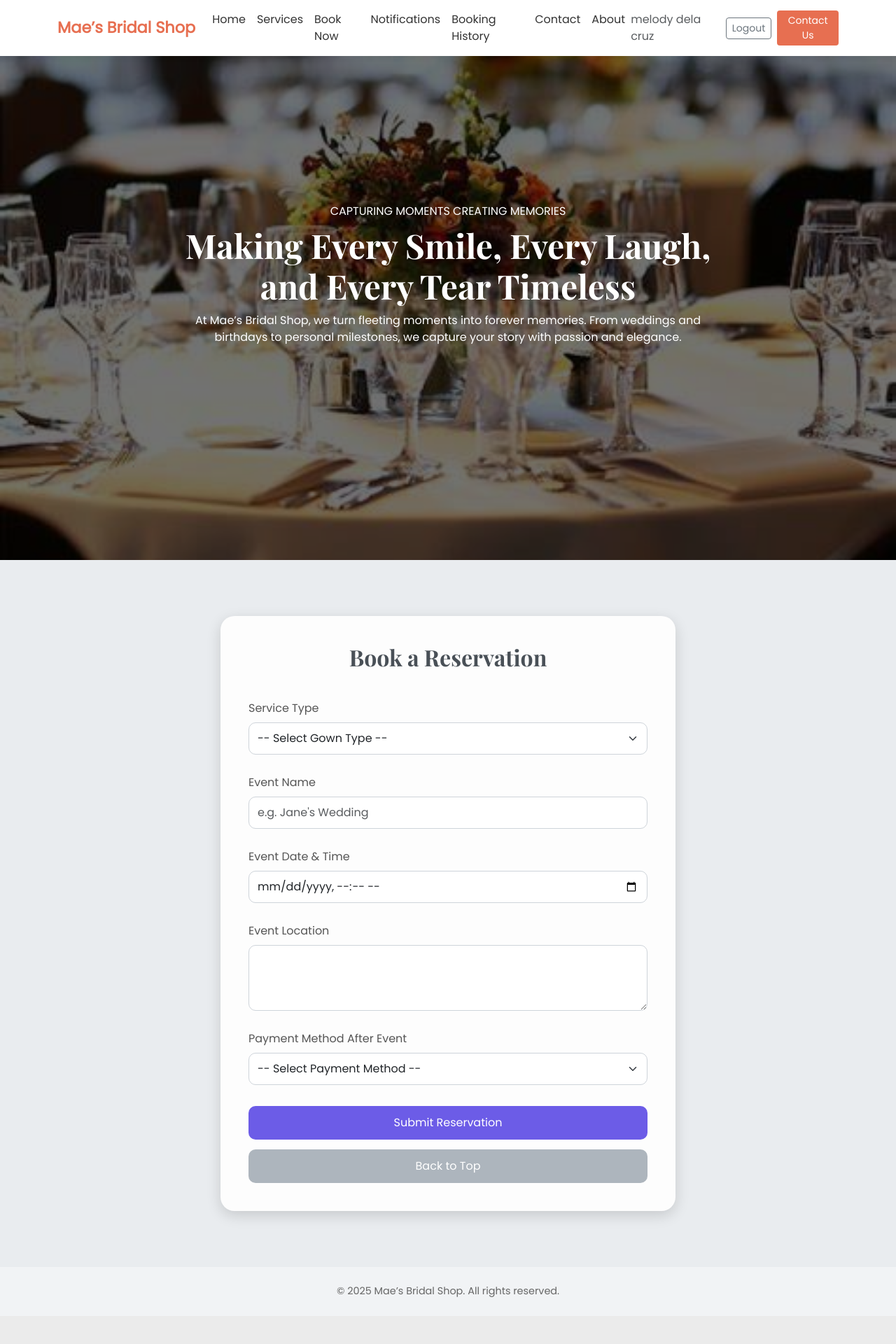
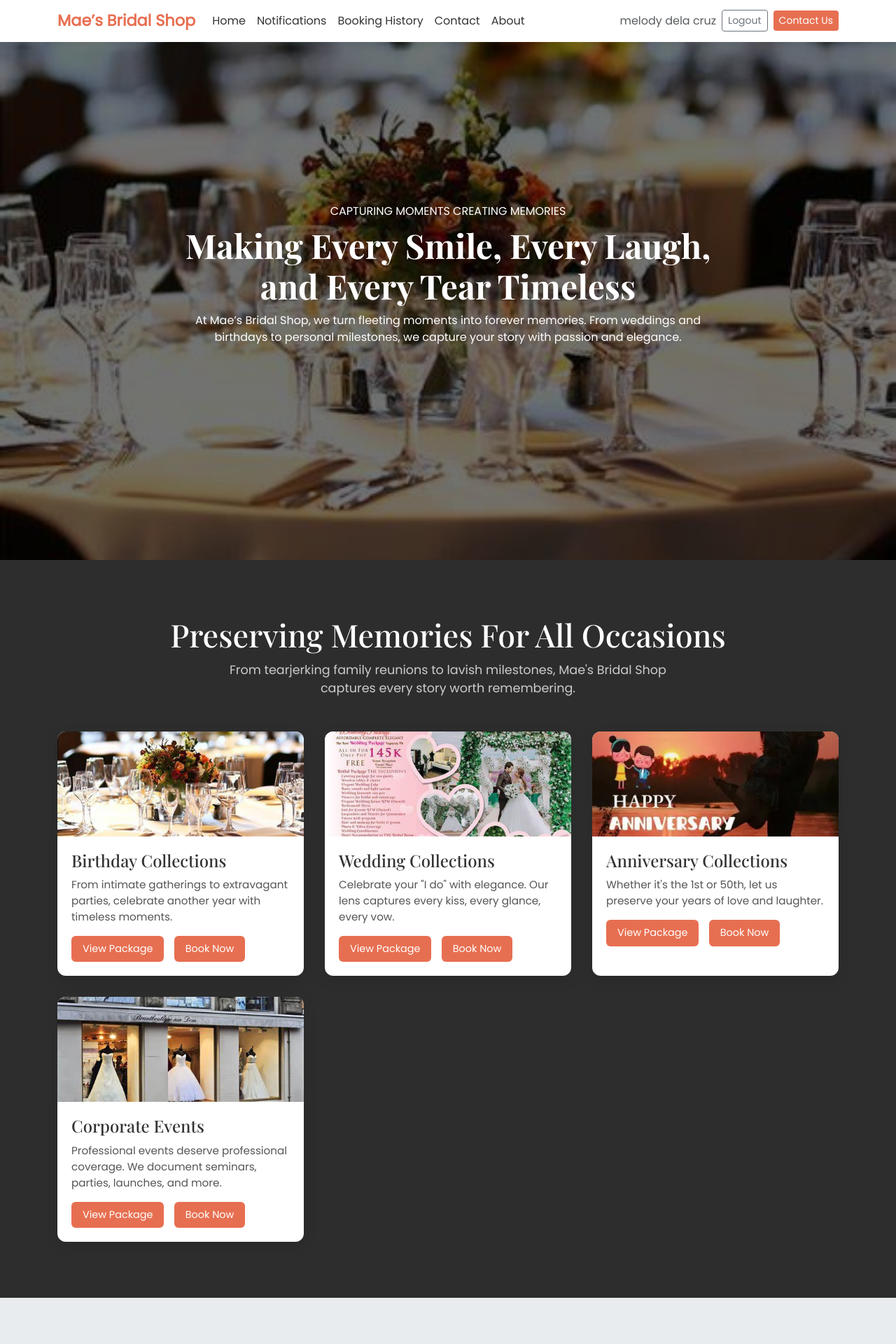
Before and after one commit to Glenn-IT/bridal_shops, a PHP site: page /dashboard_client.php in a window 1280 px wide. Shown: the top 1920 px of the page at 70% size. Before the commit the page ends 1853 px from the top, so only its background shows below. Run offline with PHP 8.4, Linux system fonts and the light colour scheme; a user stored in the database is signed in; data comes from the database, SQL or seed files in the repository.

Commit message:
Refactore Menu Remove Services and Book

```diff
--- a/about.php
+++ b/about.php
@@ -203,8 +203,6 @@ if ($isLoggedIn) {
       <ul class="navbar-nav me-auto mb-2 mb-lg-0">
         <?php if ($isLoggedIn && $role === 'client'): ?>
           <li class="nav-item"><a class="nav-link" href="dashboard_client.php#hero">Home</a></li>
-          <li class="nav-item"><a class="nav-link" href="services.php">Services</a></li>
-          <li class="nav-item"><a class="nav-link" href="dashboard_client.php#booknow">Book Now</a></li>
           <li class="nav-item"><a class="nav-link" href="notifications.php">Notifications</a></li>
           <li class="nav-item"><a class="nav-link" href="booking_history.php">Booking History</a></li>
           <li class="nav-item"><a class="nav-link" href="contact.php">Contact</a></li>
--- a/booking_history.php
+++ b/booking_history.php
@@ -233,8 +233,6 @@ $bookings = $bookingStmt->fetchAll(PDO::FETCH_ASSOC);
     <div class="collapse navbar-collapse" id="navbarNav">
       <ul class="navbar-nav me-auto mb-2 mb-lg-0">
         <li class="nav-item"><a class="nav-link" href="dashboard_client.php#hero">Home</a></li>
-        <li class="nav-item"><a class="nav-link" href="services.php">Services</a></li>
-        <li class="nav-item"><a class="nav-link" href="dashboard_client.php#booknow">Book Now</a></li>
         <li class="nav-item"><a class="nav-link" href="notifications.php">Notifications</a></li>
         <li class="nav-item"><a class="nav-link active" href="booking_history.php">Booking History</a></li>
         <li class="nav-item"><a class="nav-link" href="contact.php">Contact</a></li>
--- a/contact.php
+++ b/contact.php
@@ -231,8 +231,6 @@ if ($isLoggedIn) {
       <ul class="navbar-nav me-auto mb-2 mb-lg-0">
         <?php if ($isLoggedIn && $role === 'client'): ?>
           <li class="nav-item"><a class="nav-link" href="dashboard_client.php#hero">Home</a></li>
-          <li class="nav-item"><a class="nav-link" href="services.php">Services</a></li>
-          <li class="nav-item"><a class="nav-link" href="dashboard_client.php#booknow">Book Now</a></li>
           <li class="nav-item"><a class="nav-link" href="notifications.php">Notifications</a></li>
           <li class="nav-item"><a class="nav-link" href="booking_history.php">Booking History</a></li>
           <li class="nav-item"><a class="nav-link active" href="contact.php">Contact</a></li>
--- a/dashboard_client.php
+++ b/dashboard_client.php
@@ -105,6 +105,81 @@ $fullname = trim("$firstname $middlename $lastname");
       font-weight: 700;
     }
 
+    /* Services Section */
+    .services-section {
+      padding: 5rem 1rem;
+      background-color: #2d2d2d;
+      color: white;
+    }
+    .services-header {
+      text-align: center;
+      margin-bottom: 3rem;
+    }
+    .services-header h2 {
+      font-family: 'Playfair Display', serif;
+      font-size: 2.8rem;
+      margin-bottom: 10px;
+    }
+    .services-header p {
+      font-size: 1.1rem;
+      max-width: 700px;
+      margin: auto;
+      color: #ccc;
+    }
+    .services-grid {
+      display: grid;
+      grid-template-columns: repeat(auto-fit, minmax(320px, 1fr));
+      gap: 30px;
+      max-width: 1200px;
+      margin: auto;
+    }
+    .service-card {
+      background-color: #fff;
+      border-radius: 12px;
+      overflow: hidden;
+      box-shadow: 0 6px 20px rgba(0,0,0,0.1);
+      transition: transform 0.3s ease;
+      color: #333;
+    }
+    .service-card:hover {
+      transform: translateY(-5px);
+    }
+    .service-card img {
+      width: 100%;
+      height: 150px;
+      object-fit: cover;
+    }
+    .service-card-content {
+      padding: 20px;
+    }
+    .service-card h3 {
+      font-family: 'Playfair Display', serif;
+      font-size: 1.5rem;
+      margin-bottom: 10px;
+    }
+    .service-card p {
+      font-size: 0.95rem;
+      color: #555;
+      margin-bottom: 15px;
+    }
+    .service-btn {
+      display: inline-block;
+      padding: 8px 16px;
+      background-color: #e76f51;
+      color: white;
+      border: none;
+      border-radius: 6px;
+      text-decoration: none;
+      font-weight: 500;
+      font-size: 0.9rem;
+      margin-right: 10px;
+      transition: background 0.2s ease;
+    }
+    .service-btn:hover {
+      background-color: #d45b3f;
+      color: white;
+    }
+
     .book-now-section {
       min-height: 100vh;
       padding: 5rem 1rem;
@@ -194,8 +269,6 @@ $fullname = trim("$firstname $middlename $lastname");
     <div class="collapse navbar-collapse" id="navbarNav">
       <ul class="navbar-nav me-auto mb-2 mb-lg-0">
         <li class="nav-item"><a class="nav-link active" href="#hero">Home</a></li>
-        <li class="nav-item"><a class="nav-link" href="services.php">Services</a></li>
-        <li class="nav-item"><a class="nav-link" href="#booknow">Book Now</a></li>
         <li class="nav-item"><a class="nav-link" href="notifications.php">Notifications</a></li>
         <li class="nav-item"><a class="nav-link" href="booking_history.php">Booking History</a></li>
         <li class="nav-item"><a class="nav-link" href="contact.php">Contact</a></li>
@@ -217,6 +290,58 @@ $fullname = trim("$firstname $middlename $lastname");
     <p class="text-uppercase mb-2">Capturing Moments Creating Memories</p>
     <h1>Making Every Smile, Every Laugh, and Every Tear Timeless</h1>
     <p>At Mae’s Bridal Shop, we turn fleeting moments into forever memories. From weddings and birthdays to personal milestones, we capture your story with passion and elegance.</p>
+  </div>
+</div>
+
+<!-- Services Section -->
+<div id="services" class="services-section">
+  <div class="container">
+    <div class="services-header">
+      <h2>Preserving Memories For All Occasions</h2>
+      <p>From tearjerking family reunions to lavish milestones, Mae's Bridal Shop captures every story worth remembering.</p>
+    </div>
+
+    <div class="services-grid">
+      <?php
+      $services = [
+        [
+          'title' => 'Birthday Collections',
+          'desc' => 'From intimate gatherings to extravagant parties, celebrate another year with timeless moments.',
+          'images' => 'bg.jpeg',
+          'type' => 'Birthday'
+        ],
+        [
+          'title' => 'Wedding Collections',
+          'desc' => 'Celebrate your "I do" with elegance. Our lens captures every kiss, every glance, every vow.',
+          'images' => 'se.jpeg',
+          'type' => 'Wedding'
+        ],
+        [
+          'title' => 'Anniversary Collections',
+          'desc' => 'Whether it\'s the 1st or 50th, let us preserve your years of love and laughter.',
+          'images' => 'anv.webp',
+          'type' => 'Anniversary'
+        ],
+        [
+          'title' => 'Corporate Events',
+          'desc' => 'Professional events deserve professional coverage. We document seminars, parties, launches, and more.',
+          'images' => 'cor.jpg',
+          'type' => 'Corporate'
+        ]
+      ];
+
+      foreach ($services as $service): ?>
+        <div class="service-card">
+          <img src="images/<?= htmlspecialchars($service['images']) ?>" alt="<?= htmlspecialchars($service['title']) ?>">
+          <div class="service-card-content">
+            <h3><?= htmlspecialchars($service['title']) ?></h3>
+            <p><?= htmlspecialchars($service['desc']) ?></p>
+            <a href="view_package.php?event=<?= urlencode($service['type']) ?>" class="service-btn">View Package</a>
+            <a href="#booknow" class="service-btn" onclick="selectService('<?= htmlspecialchars($service['type']) ?>')">Book Now</a>
+          </div>
+        </div>
+      <?php endforeach; ?>
+    </div>
   </div>
 </div>
 
@@ -319,6 +444,28 @@ $fullname = trim("$firstname $middlename $lastname");
 
 <script src="https://cdn.jsdelivr.net/npm/bootstrap@5.3.3/dist/js/bootstrap.bundle.min.js"></script>
 <script>
+// Function to select service from the services section
+function selectService(serviceType) {
+  // Wait for the page to scroll to the booking section
+  setTimeout(function() {
+    const serviceSelect = document.getElementById('service_type');
+
+    // Map the service type to the correct option value
+    const serviceMap = {
+      'Birthday': 'Birthday',
+      'Wedding': 'Wedding',
+      'Anniversary': 'Anniversary',
+      'Corporate': 'Corporate'
+    };
+
+    if (serviceMap[serviceType]) {
+      serviceSelect.value = serviceMap[serviceType];
+      // Trigger the change event to load packages
+      serviceSelect.dispatchEvent(new Event('change'));
+    }
+  }, 100);
+}
+
 // Service Type change event - Load packages dynamically
 document.getElementById('service_type').addEventListener('change', function() {
   const eventType = this.value;
--- a/notifications.php
+++ b/notifications.php
@@ -109,8 +109,6 @@ $result = $mysqli->query("SELECT * FROM notifications WHERE username='$username'
     <div class="collapse navbar-collapse" id="navbarNav">
       <ul class="navbar-nav me-auto mb-2 mb-lg-0">
         <li class="nav-item"><a class="nav-link" href="dashboard_client.php#hero">Home</a></li>
-        <li class="nav-item"><a class="nav-link" href="services.php">Services</a></li>
-        <li class="nav-item"><a class="nav-link" href="dashboard_client.php#booknow">Book Now</a></li>
         <li class="nav-item"><a class="nav-link active" href="notifications.php">Notifications</a></li>
         <li class="nav-item"><a class="nav-link" href="booking_history.php">Booking History</a></li>
         <li class="nav-item"><a class="nav-link" href="contact.php">Contact</a></li>
--- a/view_package.php
+++ b/view_package.php
@@ -105,7 +105,7 @@ $event = isset($_GET['event']) ? htmlspecialchars($_GET['event']) : 'Unknown Eve
     <img id="gold-img" src="images/gold_package.jpg" alt="Gold Package">
   </div>
 
-  <a href="services.php" class="btn-back">← Back to Services</a>
+  <a href="dashboard_client.php#services" class="btn-back">← Back to Services</a>
 </div>
 
 <script>
```
